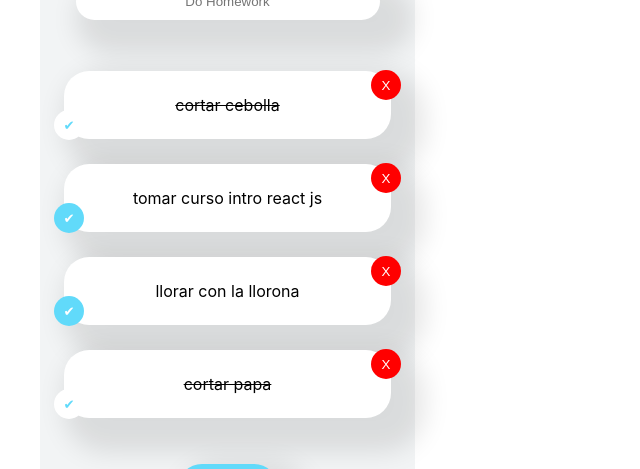
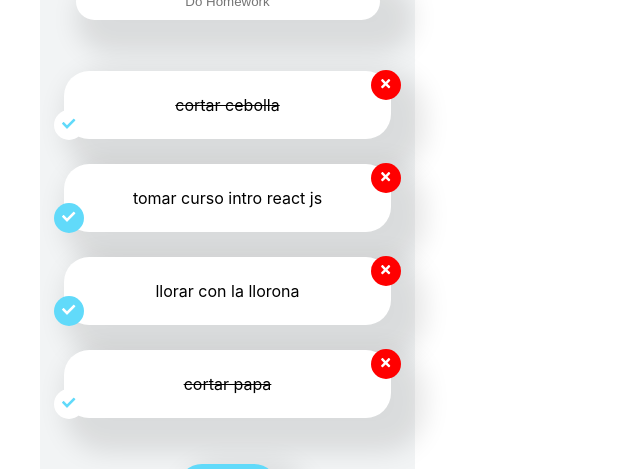
Before and after one commit to BNicDev/TodoMachine, a React (Create React App) app: page / in a window 1280 px wide. Shown: the part 245-714 px from the top of the page, without its empty margins (0-640 px from the left). Built offline with nearby package versions, Linux system fonts and the light colour scheme.

Commit message:
adding icons

```diff
--- a/package.json
+++ b/package.json
@@ -4,6 +4,7 @@
   "dependencies": {
     "react": "^18",
     "react-dom": "^18",
+    "react-icons": "^4.11.0",
     "react-scripts": "5.0.1",
     "web-vitals": "^2.1.4"
   },
--- /dev/null
+++ b/src/Components/CompleteIcon.js
@@ -0,0 +1,9 @@
+import React from "react";
+import {FaCheck } from 'react-icons/fa';
+
+function CompleteIcon(){
+    return (
+       <FaCheck/>
+    )
+}
+export {CompleteIcon};
--- /dev/null
+++ b/src/Components/DeleteIcon.js
@@ -0,0 +1,9 @@
+import {FaTimes } from 'react-icons/fa';
+import React from "react";
+
+function DeleteIcon(){
+    return (
+        <FaTimes/>
+    )
+}
+export {DeleteIcon};
--- a/src/Components/TodoItems.js
+++ b/src/Components/TodoItems.js
@@ -1,10 +1,12 @@
 import './TodoItem.css'
+import{CompleteIcon} from './CompleteIcon'
+import {DeleteIcon} from './DeleteIcon'
 function TodoItems(props){
     return(
         <li className='containsLi'>
-        <button className={`checkButton ${props.completed&&"checkButton-active" }`}onClick={props.onComplete}>✔</button>
+        <button className={`checkButton ${props.completed&&"checkButton-active" }`}onClick={props.onComplete}><CompleteIcon/></button>
         <p className={`parrafo ${props.completed&&'parrafo-active'}`}>{props.text}</p>
-        <button className='nonButton' onClick={props.onDelete}>X</button>
+        <button className='nonButton' onClick={props.onDelete}><DeleteIcon/></button>
       </li>
     );
   }
```
Also changed, not shown: 1 other file (tests, documents, lock files or other folders).
